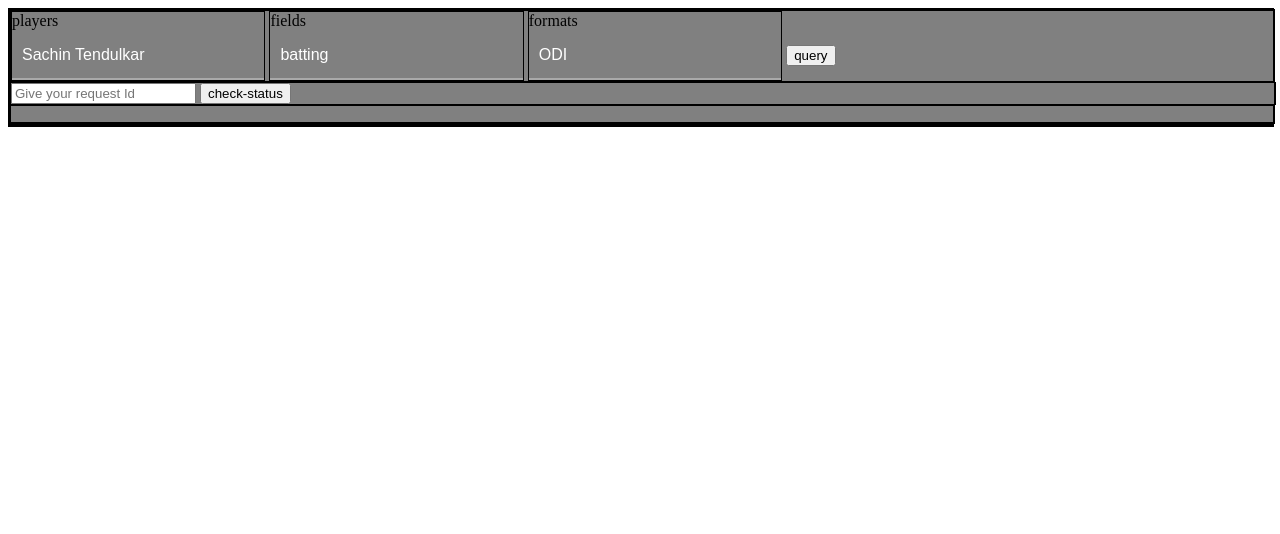
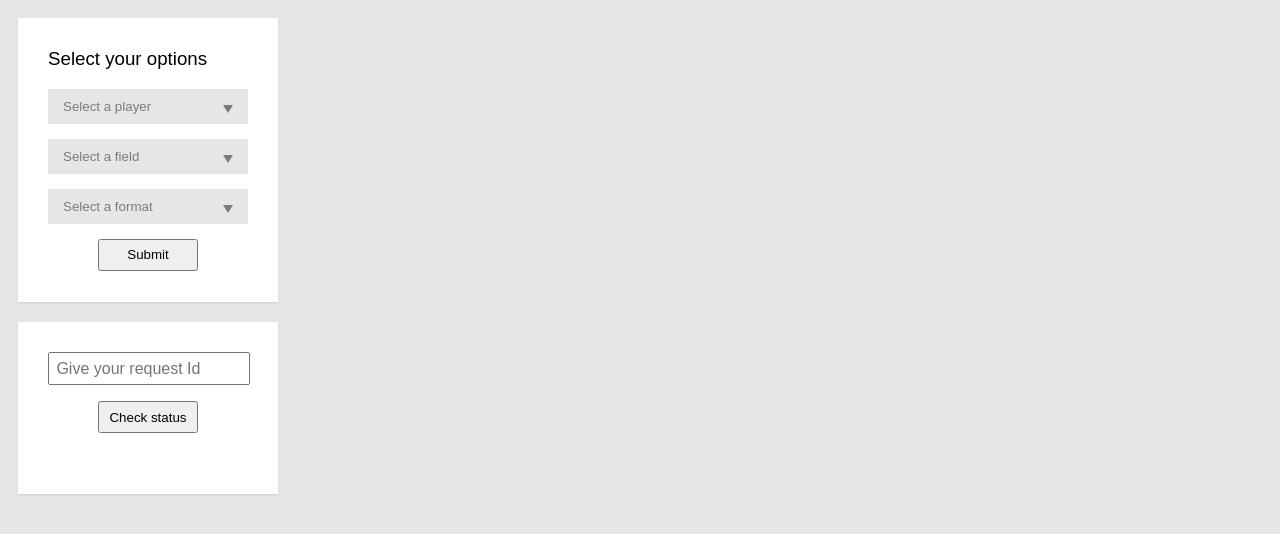
Before and after one commit to thanyaGeethaSanthosh/distributedSystem, a website: page public/index.html in a window 1280 px wide. Drawn offline with Linux system fonts and the light colour scheme.

Commit message:
modified css and new styling

```diff
--- a/public/index.css
+++ b/public/index.css
@@ -1,60 +1,184 @@
-/** @format */
+html,
+body {
+  height: 100%;
+}
+body {
+  background: #e6e6e6;
+  font-family: 'Source Sans Pro', sans-serif;
+}
+.container {
+  width: 100%;
+  height: 100%;
+  display: table-caption;
+  justify-content: center;
+  align-items: center;
+}
+h3 {
+  font-family: 'Alegreya Sans', sans-serif;
+  font-weight: 300;
+  margin-top: 0;
+}
+.control-group {
+  display: inline-block;
+  vertical-align: top;
+  background: #fff;
+  text-align: left;
+  box-shadow: 0 1px 2px rgba(0, 0, 0, 0.1);
+  padding: 30px;
+  width: 200px;
+  height: 14rem;
+  margin: 10px;
+}
 
-.statusMessage {
-  height: 100%;
+.control-status {
+  height: 7rem;
+}
+
+.control {
+  display: block;
+  position: relative;
+  padding-left: 30px;
+  margin-bottom: 15px;
+  cursor: pointer;
+}
+.control input {
+  position: absolute;
+  z-index: -1;
+  opacity: 0;
+}
+.control__indicator {
+  position: absolute;
+  top: 0px;
+  left: 0;
+  height: 16px;
+  width: 16px;
+  background: #fff;
+  border: 1px solid #ccc;
+}
+.control--checkbox .control__indicator {
+  border-radius: 3px;
+}
+.control--radio .control__indicator {
+  border-radius: 50%;
+}
+.control:hover input:not([disabled]) ~ .control__indicator,
+.control input:focus ~ .control__indicator {
+  border-color: #666;
+}
+.control input:checked ~ .control__indicator {
+  background: #fff;
+}
+.control input:disabled ~ .control__indicator {
+  background: #e6e6e6;
+  opacity: 0.6;
+  pointer-events: none;
+}
+.control__indicator:after {
+  content: '';
+  position: absolute;
+  display: none;
+}
+.control input:checked ~ .control__indicator:after {
+  display: block;
+}
+.control--checkbox .control__indicator:after {
+  left: 5px;
+  top: 0px;
+  width: 5px;
+  height: 12px;
+  border: solid #34bb92;
+  border-width: 0 2px 2px 0;
+  transform: rotate(45deg);
+}
+.control--checkbox input:disabled ~ .control__indicator:after {
+  border-color: #7b7b7b;
+}
+.control--radio .control__indicator:after {
+  left: 5px;
+  top: 5px;
+  height: 6px;
+  width: 6px;
+  border-radius: 50%;
+  background: #34bb92;
+}
+.control--radio input:disabled ~ .control__indicator:after {
+  background: #7b7b7b;
+}
+.select {
+  position: relative;
+  display: inline-block;
+  margin-bottom: 15px;
   width: 100%;
 }
-
-.statusDiv {
+.select select {
+  display: inline-block;
   width: 100%;
-  height: 35%;
-}
-.optionDiv {
-  display: inline-block;
-  height: 30%;
-  width: 20%;
-}
-
-.headerArea {
-  width: 100%;
-  height: 30%;
-  background: gray;
-  /* position: fixed;
-  overflow-y: scroll; */
-}
-
-div {
-  border: 1px solid #000000;
-}
-
-.main {
-  height: 100%;
-  width: 100%;
-}
-
-select {
-  width: 100%;
-  height: 50px;
-  font-size: 100%;
-  /* font-weight: bold; */
   cursor: pointer;
+  padding: 10px 15px;
+  outline: 0;
+  border: 0;
   border-radius: 0;
-  background-color: gray;
-  border: none;
-  border-bottom: 2px solid darkgrey;
-  color: white;
-  padding: 10px;
-  padding-right: 38px;
+  background: #e6e6e6;
+  color: #7b7b7b;
   appearance: none;
   -webkit-appearance: none;
   -moz-appearance: none;
-  /* Adding transition effect */
-  transition: color 0.3s ease, background-color 0.3s ease,
-    border-bottom-color 0.3s ease;
 }
-select:hover,
-select:focus {
-  color: #7e7b7b;
-  background-color: white;
-  border-bottom-color: #dcdcdc;
+.select select::-ms-expand {
+  display: none;
 }
+.select select:hover,
+.select select:focus {
+  color: #000;
+  background: #ccc;
+}
+.select select:disabled {
+  opacity: 0.5;
+  pointer-events: none;
+}
+.select__arrow {
+  position: absolute;
+  top: 16px;
+  right: 15px;
+  width: 0;
+  height: 0;
+  pointer-events: none;
+  border-style: solid;
+  border-width: 8px 5px 0 5px;
+  border-color: #7b7b7b transparent transparent transparent;
+}
+.select select:hover ~ .select__arrow,
+.select select:focus ~ .select__arrow {
+  border-top-color: #000;
+}
+.select select:disabled ~ .select__arrow {
+  border-top-color: #ccc;
+}
+.requestId {
+  border: 1rem solid red;
+}
+
+.button {
+  height: 2rem;
+  width: 50%;
+  padding: 0.4rem;
+  margin: 0 auto;
+  display: block;
+}
+
+.statusDiv .inputBox {
+  width: 95%;
+  padding-left: 0.4rem;
+  height: 1.7rem;
+  font-size: medium;
+  font-weight: lighter;
+}
+.statusMessage {
+  color: rgb(83, 81, 81);
+  font-weight: lighter;
+  font-size: medium;
+}
+
+.statusDiv .button {
+  margin-top: 1rem;
+}
--- a/public/index.html
+++ b/public/index.html
@@ -1,5 +1,3 @@
-<!-- @format -->
-
 <!DOCTYPE html>
 <html lang="en">
   <head>
@@ -7,16 +5,16 @@
     <meta name="viewport" content="width=device-width, initial-scale=1.0" />
     <link rel="stylesheet" href="index.css" />
     <script src="./index.js"></script>
-    <title>cricketPlayerInfo</title>
+    <title>Document</title>
   </head>
   <body>
-    <div class="main">
-      <div class="headerArea">
-        <div id="infoDiv" class="queryDiv">
-          <div class="optionDiv">
-            <label for="players">players</label>
-            <select class="dropDown" id="players" name="players">
-              <option value="35320" selected>Sachin Tendulkar</option>
+    <div class="container">
+      <div class="control-group">
+        <h3>Select your options</h3>
+        <div class="select">
+          <select id="players">
+            <option value="" disabled selected hidden>Select a player</option>
+            <option value="35320">Sachin Tendulkar</option>
             <option value="253802">Virat Kohli</option>
             <option value="28081">MS Dhoni</option>
             <option value="235902">Rohit Sharma</option>
@@ -24,42 +22,55 @@
             <option value="28114">Rahul Dravid</option>
             <option value="28779">Saurav Ganguly</option>
           </select>
+          <div class="select__arrow"></div>
         </div>
-          <div class="optionDiv">
-            <label for="fields">fields</label>
-            <select class="dropDown" id="fields" name="fields">
-              <option value="batting" selected>batting</option>
-              <option value="bowling">bowling</option>
+        <div class="select">
+          <select id="fields">
+            <option value="" disabled selected hidden>Select a field</option>
+            <option value="batting">Batting</option>
+            <option value="bowling">Bowling</option>
           </select>
+          <div class="select__arrow"></div>
         </div>
-          <div class="optionDiv">
-            <label for="formats">formats</label>
-            <select class="dropDown" id="formats" name="formats">
-              <option value="tests">tests</option>
+        <div class="select">
+          <select id="formats">
+            <option value="" disabled selected hidden>Select a format</option>
+            <option value="tests">Test</option>
             <option value="T20Is">T20I</option>
-              <option value="ODIs" selected>ODI</option>
-              <option value="firstClass">firstClass</option>
-              <option value="listA">listA</option>
-              <option value="twenty20">twenty20</option>
+            <option value="ODIs">ODI</option>
+            <option value="firstClass">FirstClass</option>
+            <option value="listA">ListA</option>
+            <option value="twenty20">Twenty20</option>
           </select>
+          <div class="select__arrow"></div>
         </div>
-
-          <input type="button" value="query" onclick="getPlayerDetails()" />
+        <input
+          type="button"
+          class="button query"
+          value="Submit"
+          onclick="getPlayerDetails()"
+        />
       </div>
+      <div class="control-group control-status">
         <div class="statusDiv">
           <input
             type="text"
             name="requestId"
             id="requestId"
+            class="inputBox"
             placeholder="Give your request Id"
           />
-          <input type="button" value="check-status" onclick="getStatus()" />
+          <input
+            type="button"
+            class="button"
+            value="Check status"
+            onclick="getStatus()"
+          />
         </div>
-        <div>
-          <p class="statusMessage" id="status"></p>
+        <div class="statusMessage">
+          <p id="status"></p>
         </div>
       </div>
-      <div></div>
     </div>
   </body>
 </html>
--- a/public/index.js
+++ b/public/index.js
@@ -17,9 +17,9 @@
   const id = document.getElementById(`requestId`).value;
   sendXHR(JSON.stringify({}), `/status/${id}`, 'GET', function () {
     const res = JSON.parse(this.response);
-    document.getElementById(
-      `status`
-    ).innerText = ` your request is ${res.status}`;
+    document.getElementById(`status`).innerText = res
+      ? ` Your request is ${res.status}`
+      : 'Wrong request';
   });
 };
 
```
Also changed, not shown: 1 other file. Lines whose indentation alone changed are shown as unchanged.
